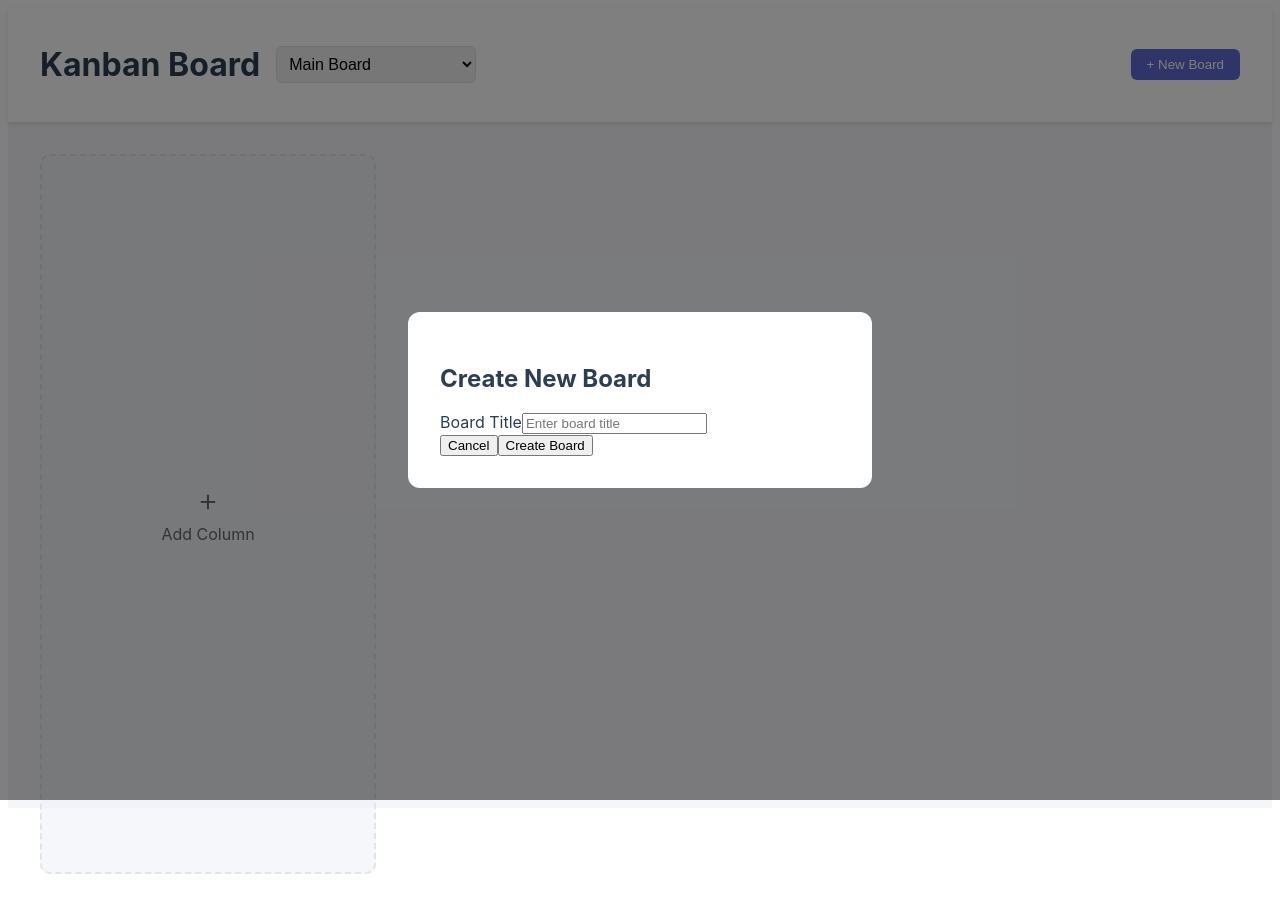
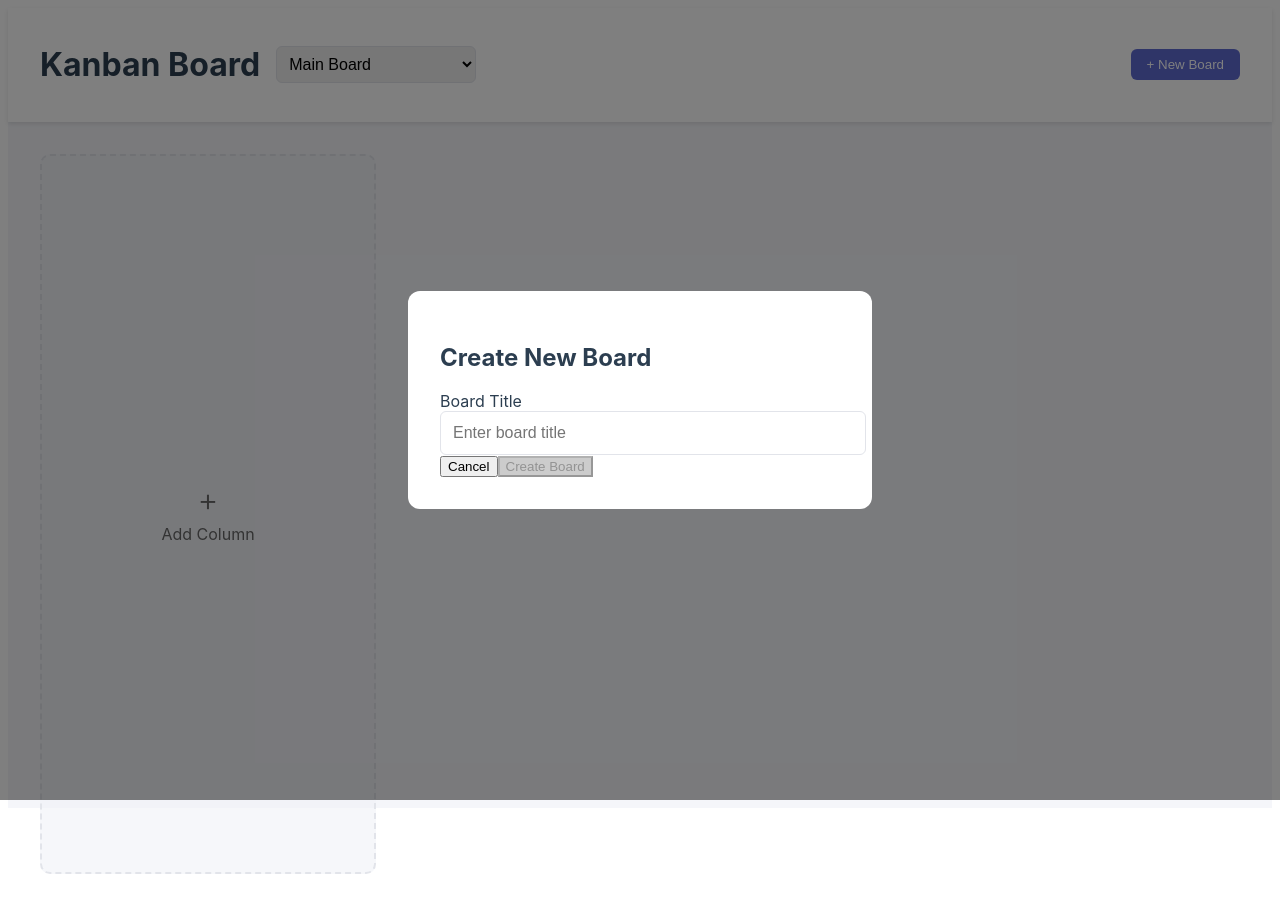
Before and after one commit to saifkhan29/kanban-app, a Vue app: page / in a window 1280 px wide. Both pictures are taken after a click on the button "+ New Board". Built offline with nearby package versions, Linux system fonts and the light colour scheme.

Commit message:
Modified create board functionality

```diff
--- a/src/App.vue
+++ b/src/App.vue
@@ -3,7 +3,11 @@
     <div class="navbar">
       <div class="nav-left">
         <h1>Kanban Board</h1>
-        <select v-model="currentBoardId" class="board-select">
+        <select
+          v-if="boards.length > 0"
+          v-model="currentBoardId"
+          class="board-select"
+        >
           <option v-for="board in boards" :key="board.id" :value="board.id">
             {{ board.title }}
           </option>
@@ -114,7 +118,11 @@ export default {
     const currentBoard = computed(() => store.getters.currentBoard)
     const currentBoardId = computed({
       get: () => store.state.currentBoardId,
-      set: (value) => store.dispatch('setCurrentBoard', value)
+      set: (value) => {
+        if (value) {
+          store.dispatch('setCurrentBoard', value)
+        }
+      }
     })
     const showTaskForm = computed(() => store.state.showTaskForm)
     const showBoardForm = computed(() => store.state.showBoardForm)
--- a/src/components/BoardForm.vue
+++ b/src/components/BoardForm.vue
@@ -10,12 +10,19 @@
             type="text"
             required
             placeholder="Enter board title"
+            class="form-input"
           >
         </div>
 
         <div class="form-actions">
           <button type="button" class="cancel-btn" @click="close">Cancel</button>
-          <button type="submit" class="submit-btn">Create Board</button>
+          <button
+            type="submit"
+            class="submit-btn"
+            :disabled="!boardData.title.trim()"
+          >
+            Create Board
+          </button>
         </div>
       </form>
     </div>
@@ -23,21 +30,24 @@
 </template>
 
 <script>
-import { ref } from 'vue'
+import { reactive } from 'vue'
 
 export default {
   name: 'BoardForm',
   setup(props, { emit }) {
-    const boardData = ref({
+    const boardData = reactive({
       title: ''
     })
 
     const submitForm = () => {
-      emit('submit', { ...boardData.value })
+      if (!boardData.title.trim()) return
+      emit('submit', { title: boardData.title.trim() })
+      boardData.title = ''
       close()
     }
 
     const close = () => {
+      boardData.title = ''
       emit('close')
     }
 
@@ -72,5 +82,20 @@ export default {
   max-width: 90%;
 }
 
-/* Rest of the styles same as TaskForm */
+.form-input {
+  width: 100%;
+  padding: 0.75rem;
+  border: 1px solid #e2e4ea;
+  border-radius: 6px;
+  font-size: 1rem;
+}
+
+.submit-btn:disabled {
+  background-color: #cccccc;
+  cursor: not-allowed;
+}
+
+.submit-btn:disabled:hover {
+  background-color: #cccccc;
+}
 </style>
--- a/src/store/index.js
+++ b/src/store/index.js
@@ -21,10 +21,13 @@ export default createStore({
 
   mutations: {
     ADD_BOARD(state, board) {
-      board.id = Date.now()
-      board.columns = []
-      state.boards.push(board)
-      state.currentBoardId = board.id
+      const newBoard = {
+        id: Date.now(),
+        title: board.title,
+        columns: []
+      }
+      state.boards.push(newBoard)
+      state.currentBoardId = newBoard.id
     },
 
     SET_CURRENT_BOARD(state, boardId) {
@@ -103,6 +106,7 @@ export default createStore({
 
   actions: {
     addBoard({ commit }, board) {
+      if (!board || !board.title) return
       commit('ADD_BOARD', board)
     },
 
```
